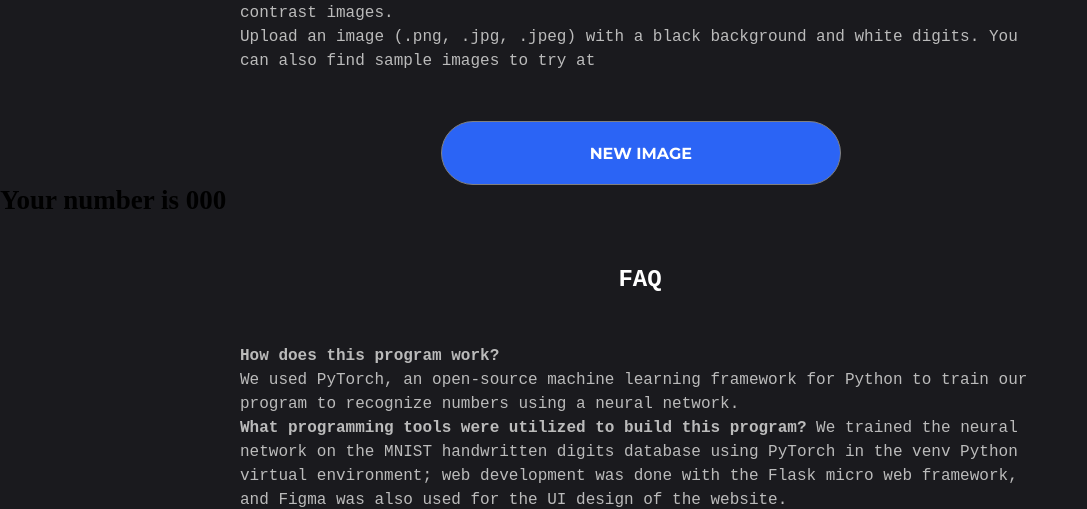
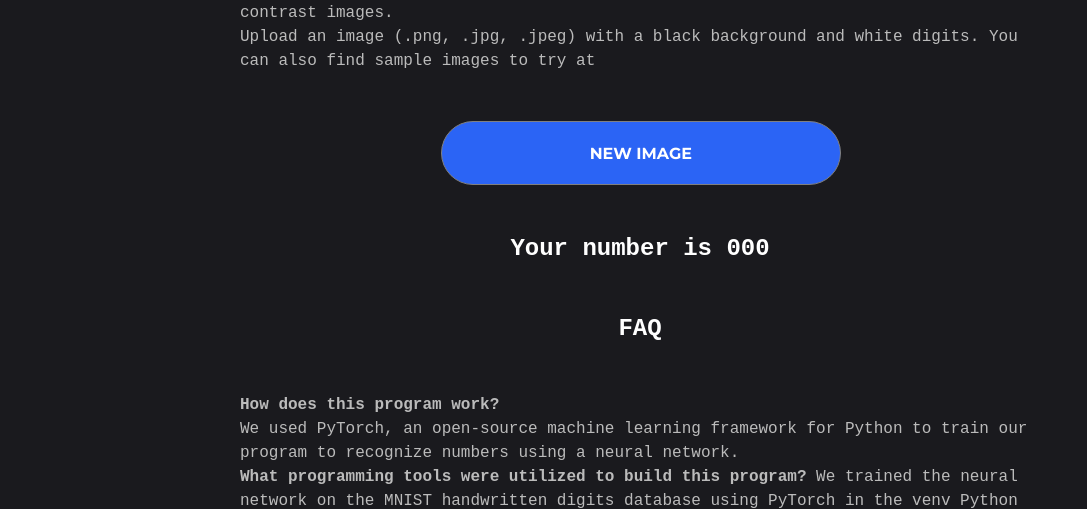
Before and after one commit to akang22/image2num, a Flask app: template App/templates/index2.html in a window 1280 px wide. Shown: the part 317-826 px from the top of the page, without its empty margins (0-1087 px from the left). Run offline with Flask 2, Linux system fonts and the light colour scheme; the template is opened without the code that fills it: most values are stand-ins (such as "Sample title", 1, 10 or a date in 2020).

Commit message:
fixed css error

```diff
--- a/App/templates/index2.html
+++ b/App/templates/index2.html
@@ -22,7 +22,6 @@
   <div class="p-wrapper">
     <p>An application which uses neural network training for number recognition in high-contrast images. <br> Upload an image (.png, .jpg, .jpeg) with a black background and white digits. You can also find sample images to try at <a href="https://github.com/rockoac5/i2n-sample-images"></a></p>
   </div>
-
   <div class="upload-btn-wrapper">
     <form method=post action={{ url_for('upload_file') }} enctype=multipart/form-data>
       <input type=file name="file" onchange="this.form.submit()">
@@ -30,7 +29,7 @@
     <button class="btn">NEW IMAGE</button>
   </div>
   {% if number_guess is not none %}
-    <h2> Your number is {{number_guess}}</h2>
+    <h3 class="text"> Your number is {{number_guess}}</h3>
   {% endif %}
   <h3 class="text">FAQ</h3>
   <div class="p-wrapper">
```
